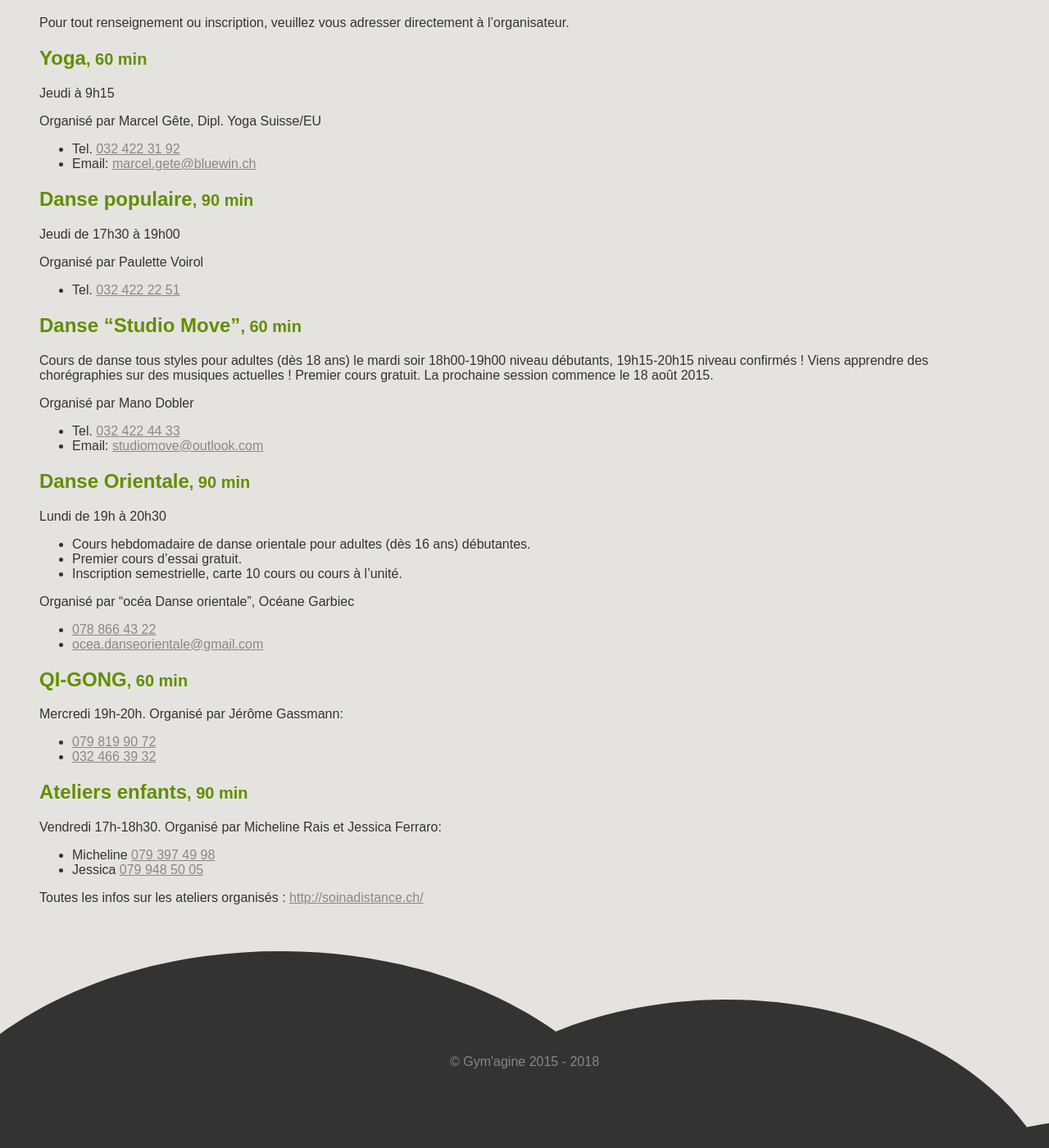
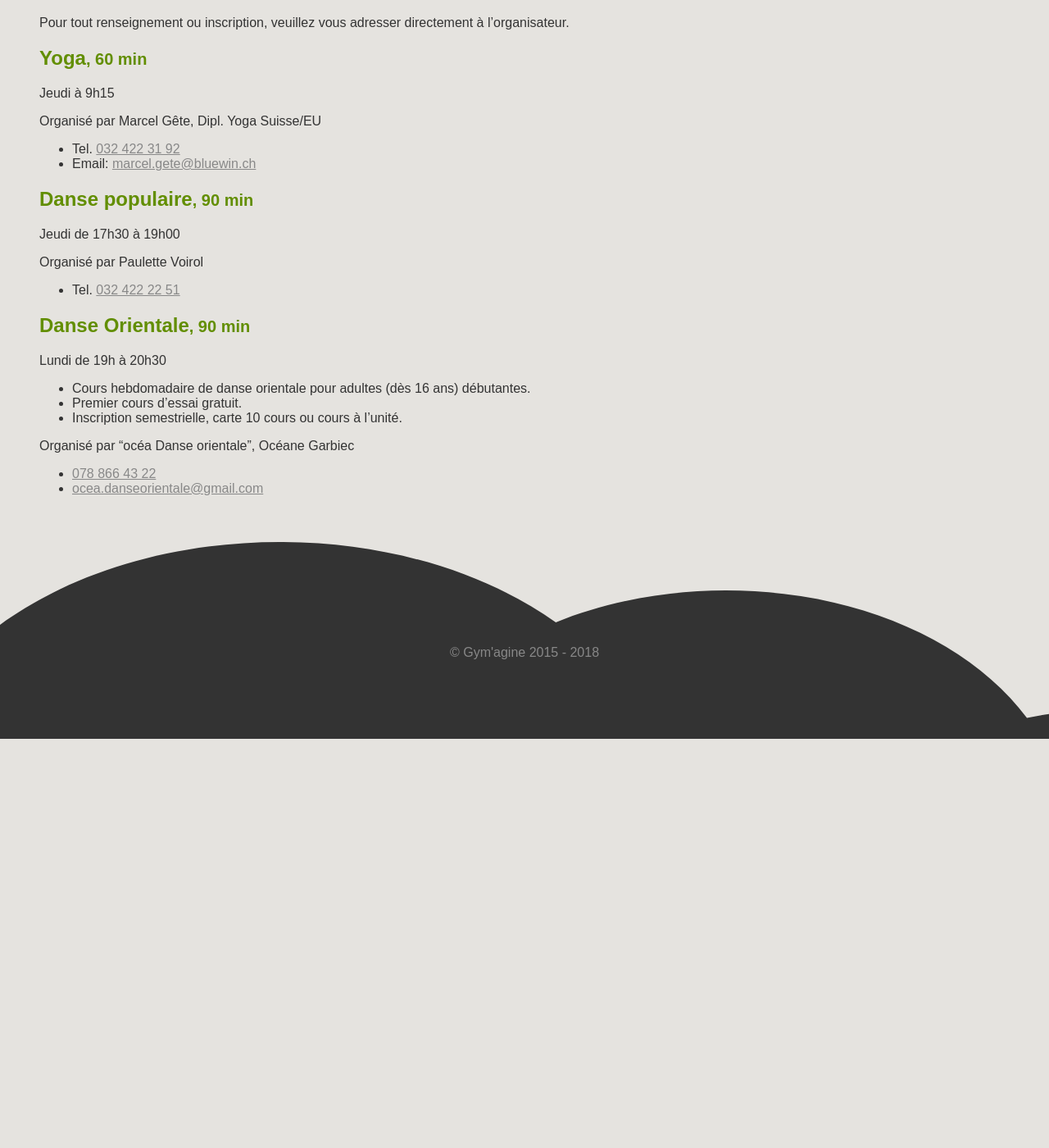
Before and after one commit to kilowhat/gymagine.ch, a Jekyll site: the page built from cours.md, in a window 1280 px wide and 1400 px high, scrolled down 802 px. Shown: the whole window at 82% size. Built offline with Jekyll 4.4.1, drawn with Linux system fonts in a browser that asks for light colours; comment, search, counter and statistics services are not loaded; after the commit the page ends 1703 px from its top, so only the background shows below that.

Commit message:
Mise à jour cours

```diff
--- a/cours.md
+++ b/cours.md
@@ -51,15 +51,6 @@ Organisé par Paulette Voirol
 
 - Tel. [032 422 22 51](tel:+41324222251)
 
-## Danse "Studio Move"<small>, 60 min</small>
-
-Cours de danse tous styles pour adultes (dès 18 ans) le mardi soir 18h00-19h00 niveau débutants, 19h15-20h15 niveau confirmés ! Viens apprendre des chorégraphies sur des musiques actuelles ! Premier cours gratuit. La prochaine session commence le 18 août 2015.
-
-Organisé par Mano Dobler
-
-- Tel. [032 422 44 33](tel:+41324224433)
-- Email: <studiomove@outlook.com>
-
 ## Danse Orientale<small>, 90 min</small>
 
 Lundi de 19h à 20h30
@@ -72,21 +63,3 @@ Organisé par "océa Danse orientale", Océane Garbiec
 
 - [078 866 43 22](tel:+41788664322)
 - <ocea.danseorientale@gmail.com>
-
-## QI-GONG<small>, 60 min</small>
-
-Mercredi 19h-20h.
-Organisé par Jérôme Gassmann:
-
-- [079 819 90 72](tel:+41798199072)
-- [032 466 39 32](tel:+41324663932)
-
-## Ateliers enfants<small>, 90 min</small>
-
-Vendredi 17h-18h30.
-Organisé par Micheline Rais et Jessica Ferraro:
-
-- Micheline [079 397 49 98](tel:+41793974998)
-- Jessica [079 948 50 05](tel:+41799485005)
-
-Toutes les infos sur les ateliers organisés : <http://soinadistance.ch/>
```
